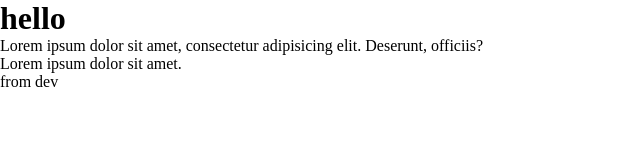
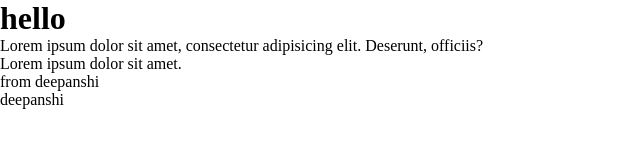
Before and after one commit to Deepanshi6754/practice, a plain HTML site: page first/index.html in a window 1280 px wide. Shown: the whole page, without its empty margins (0-640 px from the left). Drawn offline with Linux system fonts and the light colour scheme.

Commit message:
li added in deepanshi

```diff
--- a/first/index.html
+++ b/first/index.html
@@ -14,7 +14,8 @@
     <p>Lorem ipsum dolor sit amet.</p>
 
     <ul>
-        <li>from dev</li>
+        <li>from deepanshi</li>
+        <li>deepanshi</li>
     </ul>
 </body>
 <style src="main.js"></style>
```
